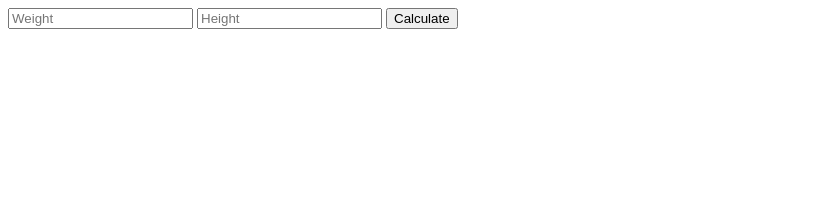
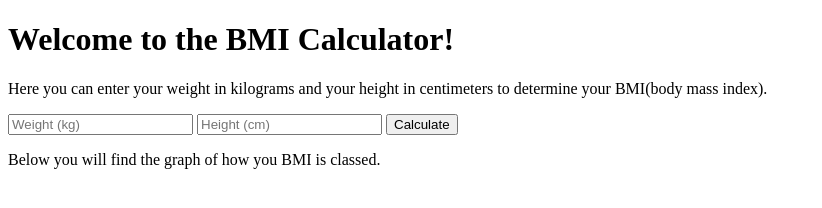
Before and after one commit to marizaswart/bmi_challenge, a plain HTML site: page index.html in a window 1280 px wide. Shown: the whole page, without its empty margins (0-822 px from the left). Drawn offline with nearby package versions, Linux system fonts and the light colour scheme.

Commit message:
Add a heading and explanaition to the HTML file

```diff
--- a/index.html
+++ b/index.html
@@ -8,9 +8,14 @@
     <script src="https://code.jquery.com/jquery-2.1.4.js"></script>
   </head>
   <body>
+    <h1>Welcome to the BMI Calculator!</h1>
+      <p>
+        Here you can enter your weight in kilograms and your height in centimeters to determine
+        your BMI(body mass index).
+      </p>
     <form>
-      <input type="text" id="weight" placeholder="Weight">
-      <input type="text" id="height" placeholder="Height">
+      <input type="text" id="weight" placeholder="Weight (kg)">
+      <input type="text" id="height" placeholder="Height (cm)">
       <input type="button" id="calculate" value="Calculate">
     </form>
     <div>
@@ -18,6 +23,9 @@
       <span id="display_message"></span>
 
     </div>
+    <p>
+      Below you will find the graph of how you BMI is classed.
+    </p>
     <script type="text/javascript">
     $(document).ready(function() {
       $('#calculate').click(function() {
```
